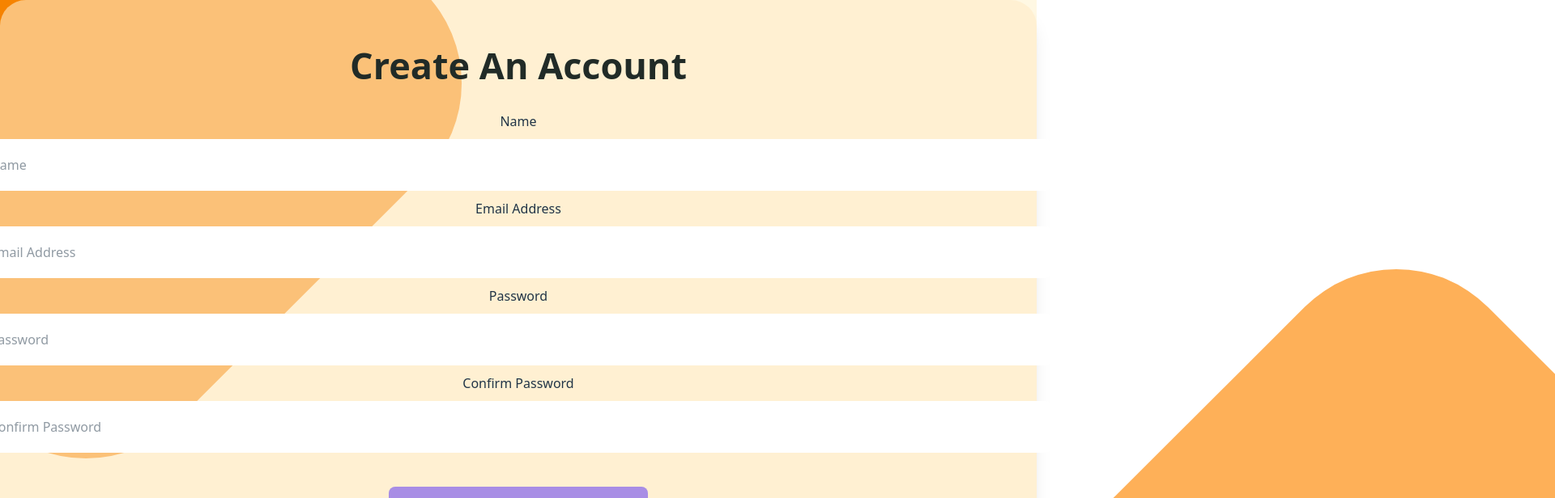
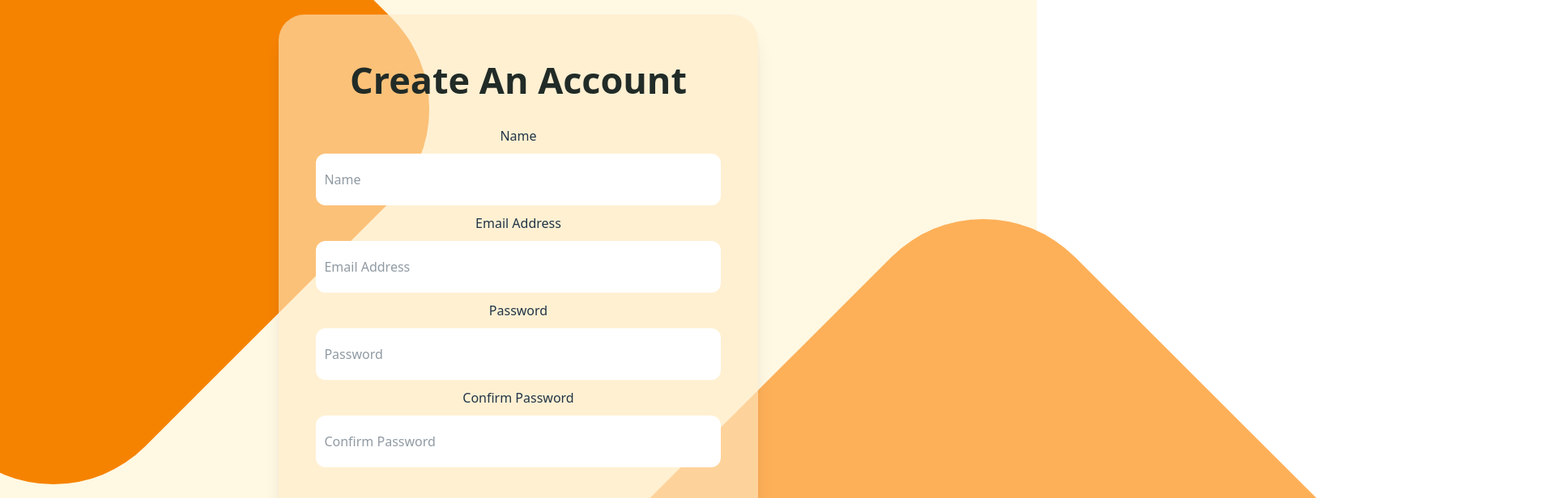
Before and after one commit to nhcarrigan-spring-2026-cohort/amber-wisteria, a React app in the folder frontend/: page /signup in a window 1280 px wide. Shown: the top 616 px of the page at 81% size, 1920 px wide, since content can reach past the window. Built offline with nearby package versions, Linux system fonts and the light colour scheme; the HTML template or start-up script is replaced by a standard one.

Commit message:
Create Background.jsx reusable component

```diff
--- /dev/null
+++ b/frontend/src/components/Background.jsx
@@ -0,0 +1,12 @@
+import './Background.css'
+
+export default function Background({ children }) {
+    return (
+
+        <div className="">
+            <div id='rectangle-left' className='absolute w-187.5 h-187.5 z-1 -top-60 -left-77.25 bg-[#F68300] -rotate-45 rounded-[160px]'></div>
+            <div id='rectangle-right' className='absolute w-187.5 h-187.5 z-1 -bottom-77.5 -right-77.25 bg-[#FEB058] -rotate-45 rounded-[160px]'></div>
+            { children }
+        </div>
+    )
+}
--- a/frontend/src/pages/Signup.jsx
+++ b/frontend/src/pages/Signup.jsx
@@ -1,9 +1,11 @@
-import './Signup.css'
+import Background from '../components/Background'
 import { Link } from 'react-router-dom'
 
 export default function Signup() {
     return (
-        <div>
+        <Background>
+
+            <div className='flex items-center justify-center h-screen w-full'>
 
                 <form className='relative z-3 bg-[#FFECC899] rounded-4xl shadow-xl pt-14 pr-22 pb-14 pl-22 flex flex-col box-border items-center'>
 
@@ -27,10 +29,8 @@ export default function Signup() {
 
                 </form>
 
+            </div>
 
-            <div id='rectangle-left' className='absolute w-187.5 h-187.5 -top-68 -left-67.25 bg-[#F68300] -rotate-45 rounded-[160px]'></div>
-            <div id='rectangle-right' className='absolute w-187.5 h-187.5 top-105.5 left-337.25 bg-[#FEB058] -rotate-45 rounded-[160px]'></div>
-
-        </div>
+        </Background>
     )
 }
```
Also changed, not shown: frontend/src/components/Background.css (renamed from frontend/src/pages/Signup.css). Lines whose indentation alone changed are shown as unchanged.
